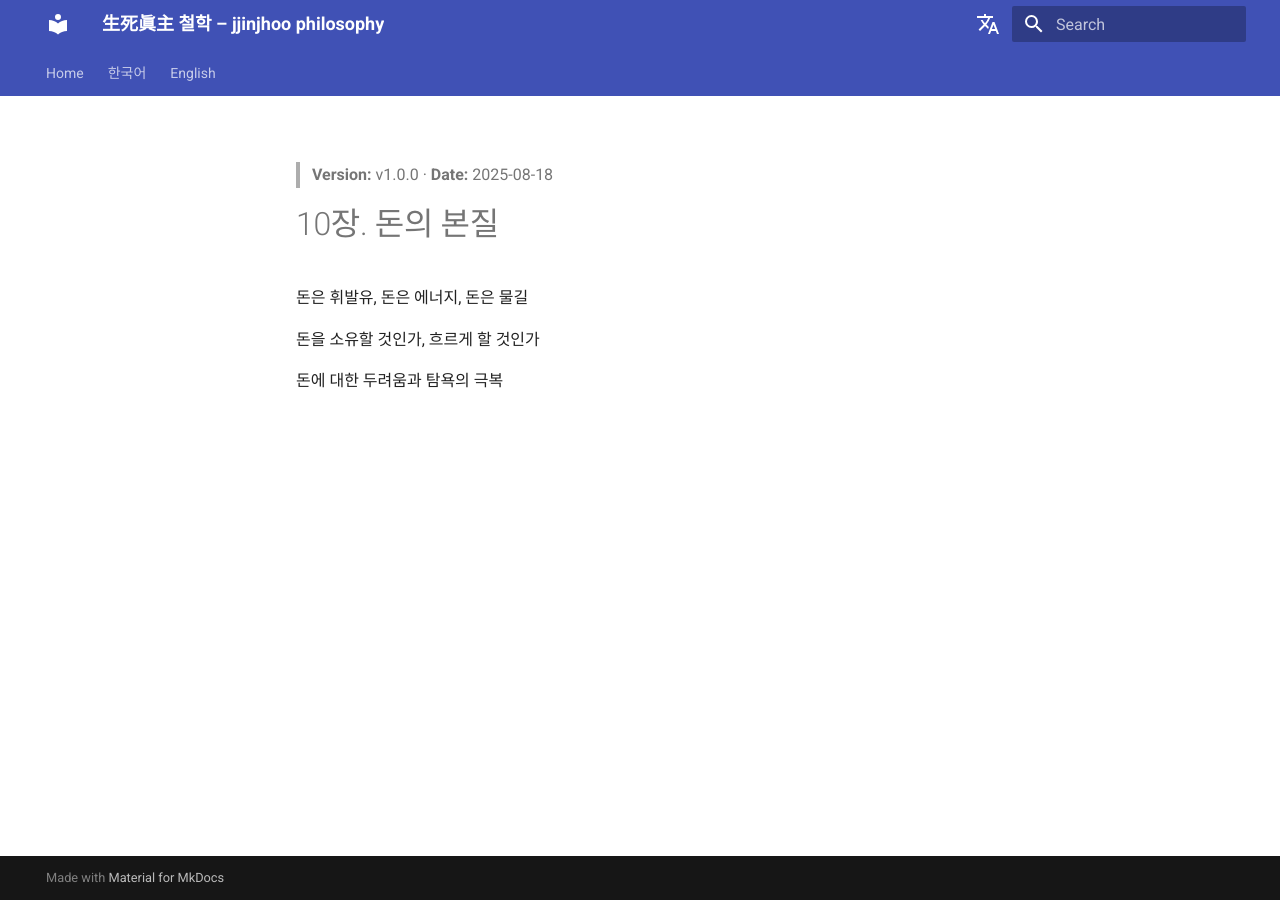
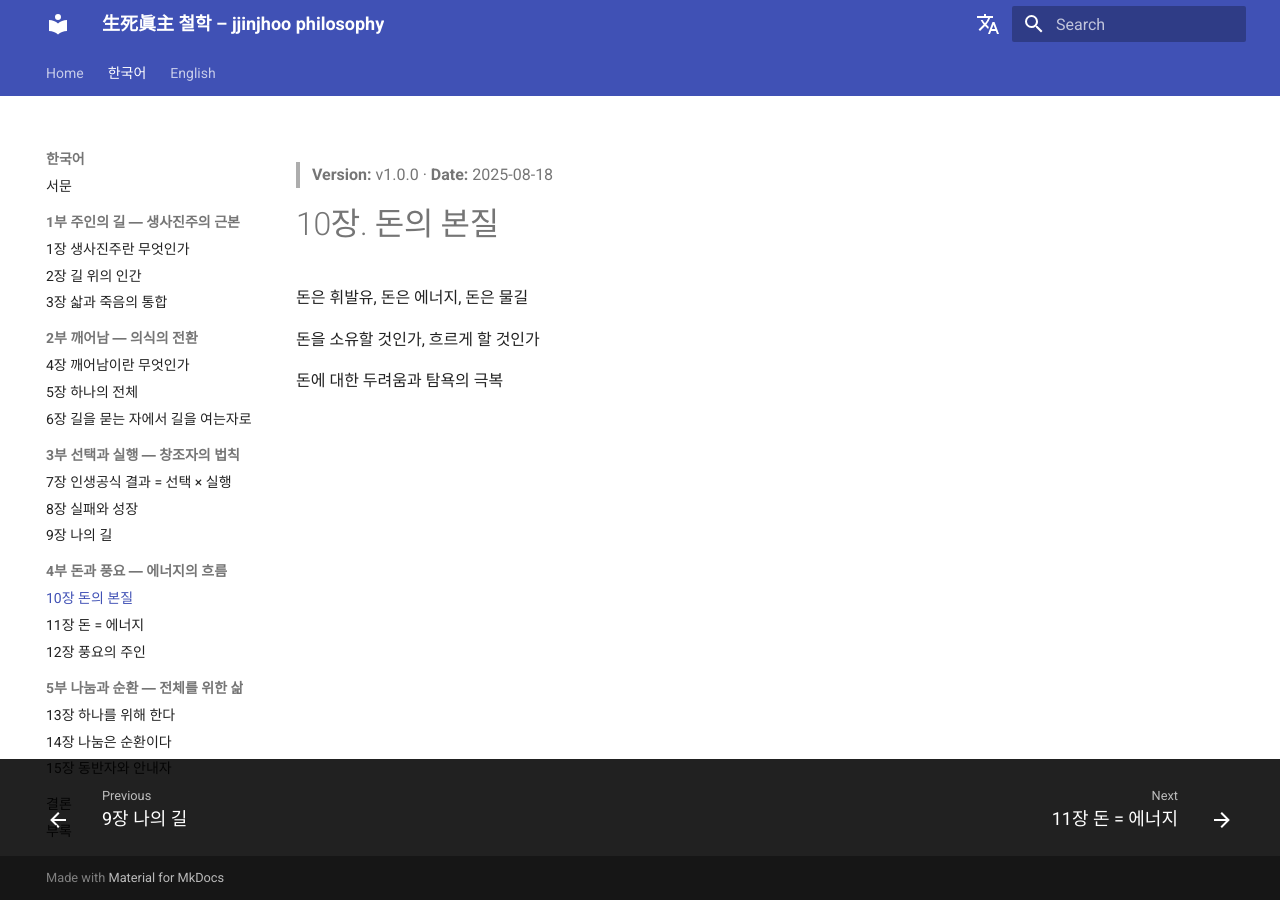
Before and after one commit to jjinjhoo/jjinjhoo-philosophy, an MkDocs documentation site: the page built from content/ko/41_essense_of_money.md, in a window 1280 px wide. Built offline with MkDocs 1.6.1 and Material for MkDocs 9.7.7, drawn with Linux system fonts in a browser that asks for light colours; comment, search, counter and statistics services are not loaded; the version menu is left out.

Commit message:
mkdocs nav에러 수정

```diff
--- a/mkdocs.yml
+++ b/mkdocs.yml
@@ -42,7 +42,7 @@ nav:
       - 8장 실패와 성장: ko/32_growth.md
       - 9장 나의 길 : ko/33_my_way.md
     - 4부 돈과 풍요 ― 에너지의 흐름:
-      - 10장 돈의 본질 : ko/41_essense_of_money_.md
+      - 10장 돈의 본질 : ko/41_essense_of_money.md
       - 11장 돈 = 에너지: ko/42_money_energy.md
       - 12장 풍요의 주인: ko/43_master_of_abundance.md
     - 5부 나눔과 순환 ― 전체를 위한 삶:
```
